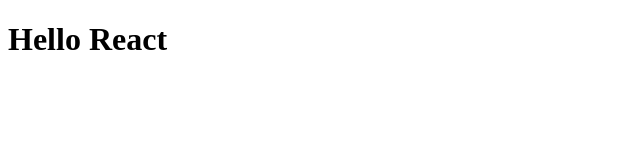
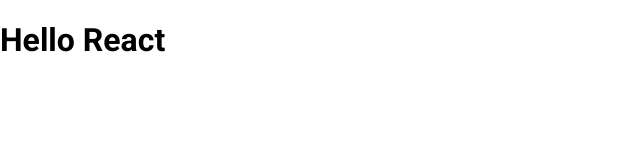
Before and after one commit to parkoon2/cc-nexon, a React (Create React App) app: page / in a window 1280 px wide. Shown: the top 160 px of the page, without its empty margins (0-640 px from the left). Built offline with nearby package versions, Linux system fonts and the light colour scheme.

Commit message:
google font 적용

```diff
--- a/public/index.html
+++ b/public/index.html
@@ -3,6 +3,10 @@
   <head>
     <meta charset="utf-8" />
     <title>React App</title>
+    <link
+      href="https://fonts.googleapis.com/css?family=Roboto:400,700&display=swap"
+      rel="stylesheet"
+    />
   </head>
   <body>
     <div id="root"></div>
--- /dev/null
+++ b/src/index.css
@@ -0,0 +1,4 @@
+body {
+  margin: 0;
+  font-family: "Roboto", sans-serif;
+}
--- a/src/index.js
+++ b/src/index.js
@@ -1,5 +1,6 @@
 import React from "react";
 import ReactDOM from "react-dom";
 import App from "./App";
+import "./index.css";
 
 ReactDOM.render(<App />, document.getElementById("root"));
```
